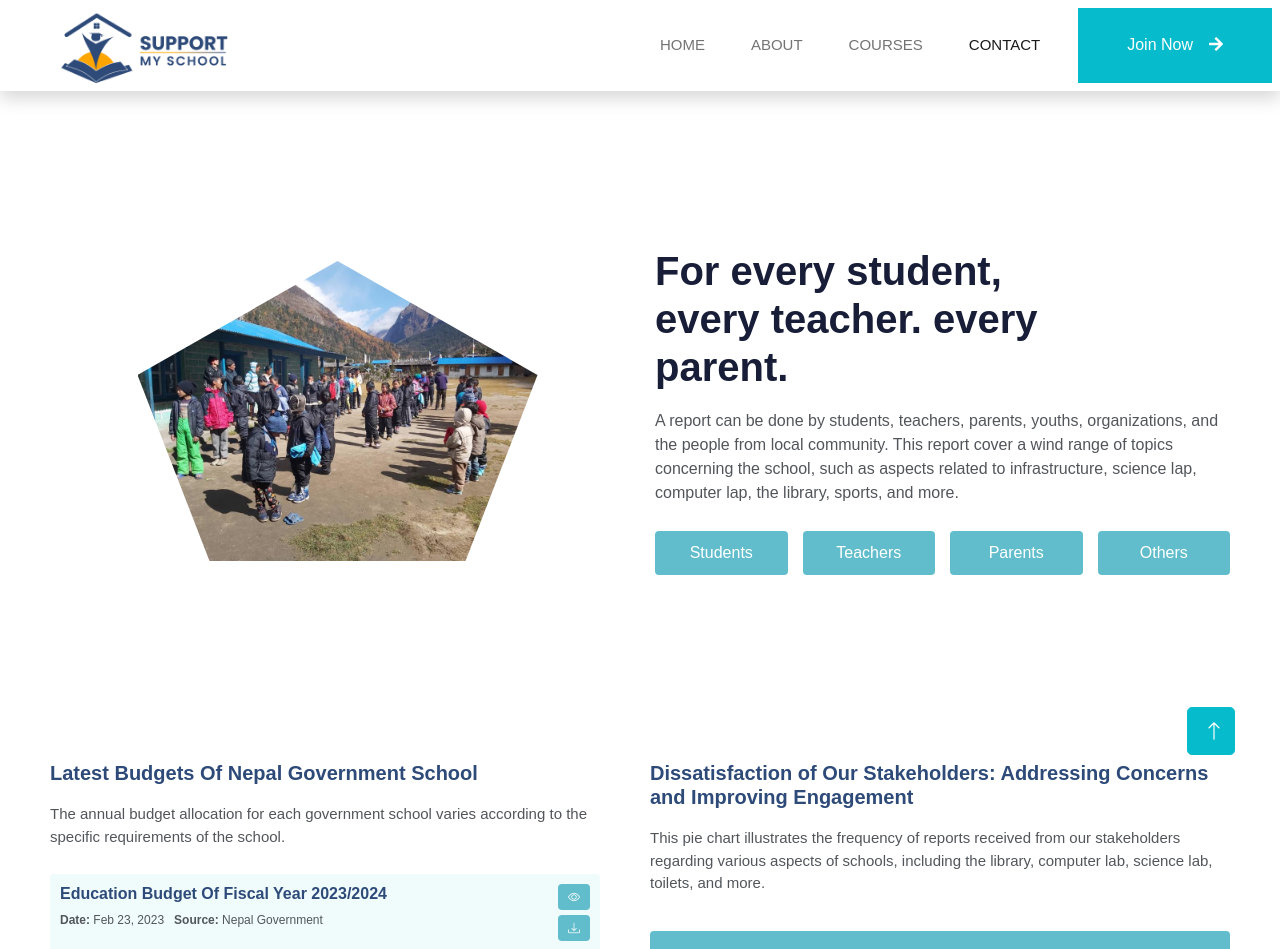
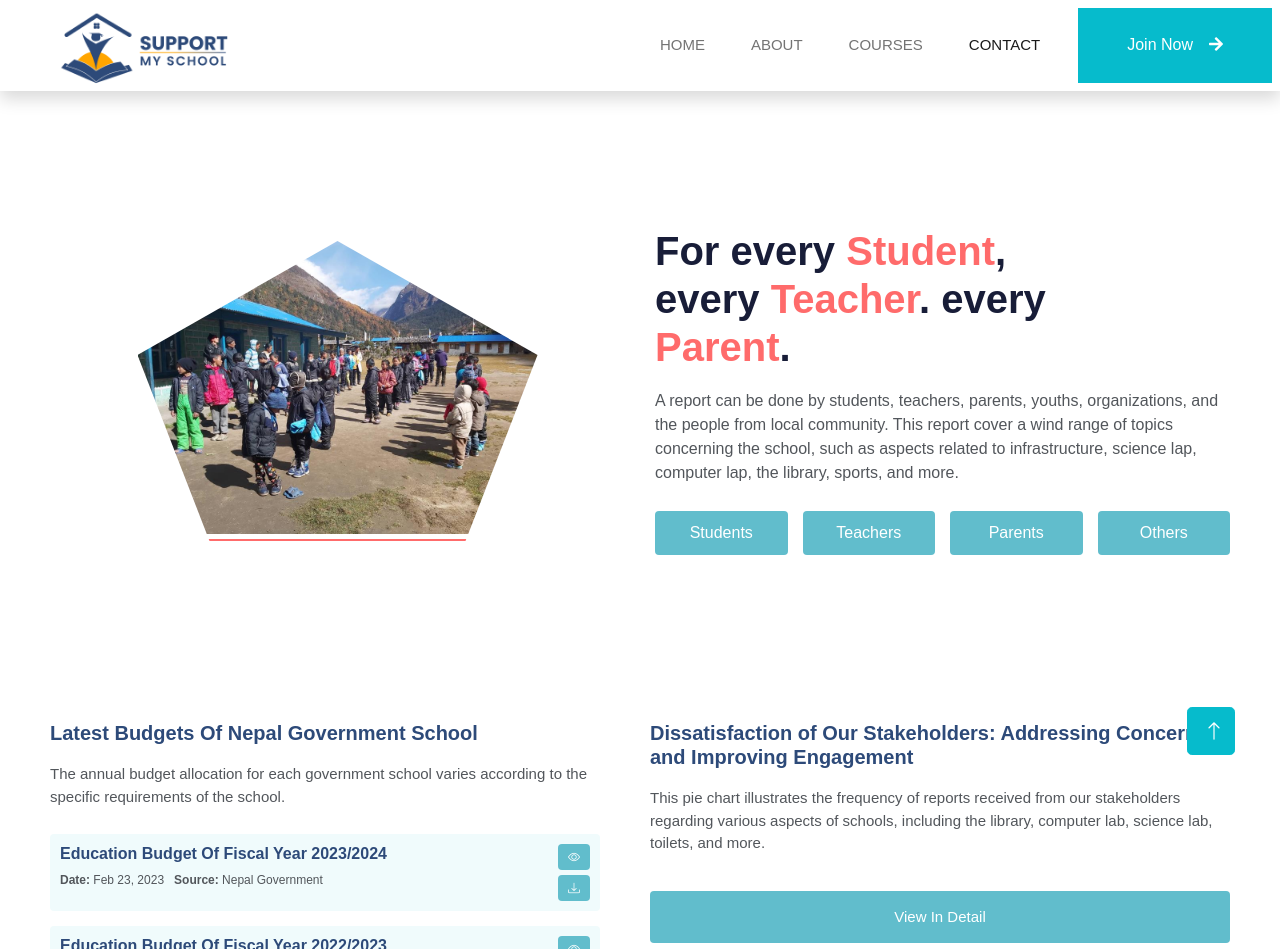
Before and after one commit to sarila/sms-wp, a WordPress theme: template themes/sms/front-page.php in a window 1280 px wide. Shown: the top 949 px of the page. Run offline with PHP 8.4 and a stand-in for WordPress, Linux system fonts and the light colour scheme; the site name, menu and one post (Sample post) are stand-ins, and other content is empty; some libraries are stand-ins or nearby versions.

Commit message:
fix: improve the color of buttons and padding for whole home page.

```diff
--- a/themes/sms/footer.php
+++ b/themes/sms/footer.php
@@ -35,28 +35,24 @@
                 <?php } ?>
                 <div class="d-flex pt-2">
                     <?php if (get_theme_mod('sms_twitter_handle')) { ?>
-                    <a class="btn btn-outline-light btn-social" target="_blank"
-                        href="<?php echo get_theme_mod('sms_twitter_handle'); ?>">
+                        <a class="btn btn-outline-light btn-social" target="_blank" href="<?php echo get_theme_mod('sms_twitter_handle'); ?>">
                             <i class="fab fa-twitter"></i>
                         </a>
                     <?php } ?>
                     <?php if (get_theme_mod('sms_facebook_handle')) { ?>
-                    <a class="btn btn-outline-light btn-social" target="_blank"
-                        href="<?php echo get_theme_mod('sms_facebook_handle'); ?>">
+                        <a class="btn btn-outline-light btn-social" target="_blank" href="<?php echo get_theme_mod('sms_facebook_handle'); ?>">
                             <i class="fab fa-facebook-f"></i>
                         </a>
                     <?php } ?>
 
                     <?php if (get_theme_mod('sms_youtube_handle')) { ?>
-                    <a class="btn btn-outline-light btn-social" target="_blank"
-                        href="<?php echo get_theme_mod('sms_youtube_handle'); ?>">
+                        <a class="btn btn-outline-light btn-social" target="_blank" href="<?php echo get_theme_mod('sms_youtube_handle'); ?>">
                             <i class="fab fa-youtube"></i>
                         </a>
                     <?php } ?>
 
                     <?php if (get_theme_mod('sms_instagram_handle')) { ?>
-                    <a class="btn btn-outline-light btn-social" target="_blank"
-                        href="<?php echo get_theme_mod('sms_instagram_handle'); ?>">
+                        <a class="btn btn-outline-light btn-social" target="_blank" href="<?php echo get_theme_mod('sms_instagram_handle'); ?>">
                             <i class="fab fa-instagram"></i>
                         </a>
                     <?php } ?>
@@ -65,11 +61,10 @@
 
             <div class="col-lg-4 col-md-6">
                 <h4 class="text-white mb-3">Newsletter</h4>
-                <p>Dolor amet sit justo amet elitr clita ipsum elitr est.</p>
+                <p>Stay updated with our latest news and updates by subscribing to our newsletter.</p>
                 <div class="position-relative mx-auto" style="max-width: 400px;">
-                    <input class="form-control border-0 w-100 py-3 ps-4 pe-5" type="text" placeholder="Your email">
-                    <button type="button"
-                        class="btn btn-danger py-2 position-absolute top-0 end-0 mt-2 me-2">SignUp</button>
+                    <input class="form-control border-0 w-100 py-3 ps-4 pe-5" type="text" placeholder="Enter Your Email">
+                    <button type="button" class="btn sign_up_btn  py-2 position-absolute top-0 end-0 mt-2 me-2">SignUp</button>
                 </div>
             </div>
         </div>
--- a/themes/sms/front-page.php
+++ b/themes/sms/front-page.php
@@ -5,14 +5,18 @@
 
 <div class="hero_container">
     <div class="hero_image_wrapper">
-    <img class="img-fluid" src="<?php echo get_template_directory_uri() ?>/includes/assets/img/governmentSchool.jpeg" alt="student_image">
+        <img class="hero_image"
+            src="<?php echo get_template_directory_uri() ?>/includes/assets/img/governmentSchool.jpeg"
+            alt="student_image">
     </div>
     <div class="hero_button_wrapper">
         <div>
-      <h1>For every student,
-        every teacher.
-        every parent.</h1>
-      <p> A report can be done by students, teachers, parents, youths, organizations, and the people from local community. This report cover a wind range of topics concerning the school, such as aspects related to infrastructure, science lap, computer lap, the library, sports, and more.</p>
+            <h1>For every <span style="color: #ff6b6b">Student</span>,
+                every <span style="color: #ff6b6b">Teacher</span>.
+                every <span style="color: #ff6b6b">Parent</span>.</h1>
+            <p> A report can be done by students, teachers, parents, youths, organizations, and the people from local
+                community. This report cover a wind range of topics concerning the school, such as aspects related to
+                infrastructure, science lap, computer lap, the library, sports, and more.</p>
         </div>
         <div class="button_wrapper">
             <button>Students</button>
@@ -151,12 +155,17 @@
         <div class="report_wrapper">
             <h2>Dissatisfaction of Our Stakeholders: Addressing Concerns and Improving Engagement</h2>
             <p>
-      This pie chart illustrates the frequency of reports received from our stakeholders regarding various aspects of schools, including the library, computer lab, science lab, toilets, and more.
+                This pie chart illustrates the frequency of reports received from our stakeholders regarding various
+                aspects of schools, including the library, computer lab, science lab, toilets, and more.
             </p>
-      <button><a href="https://lookerstudio.google.com/embed/u/0/reporting/ffcf76e8-acbf-410e-979a-7eb25987a0e3/page/r5NjD" style="color: white;">View in Detail</a></button>
+            <button class="view_detail_btn"><a
+                    href="https://lookerstudio.google.com/embed/u/0/reporting/ffcf76e8-acbf-410e-979a-7eb25987a0e3/page/r5NjD"
+                    style="color: white;">View in Detail</a></button>
         </div>
         <div class="img_wrapper">
-      <iframe src="https://lookerstudio.google.com/embed/u/0/reporting/ffcf76e8-acbf-410e-979a-7eb25987a0e3/page/r5NjD" width="600" height="400" style="border:none;">
+            <iframe
+                src="https://lookerstudio.google.com/embed/u/0/reporting/ffcf76e8-acbf-410e-979a-7eb25987a0e3/page/r5NjD"
+                width="600" height="400" style="border:none;">
             </iframe>
 
         </div>
@@ -218,7 +227,8 @@
     <div class="container">
         <div class="text-center wow fadeInUp" data-wow-delay="0.1s">
             <h2 class="section-title bg-white text-center text-primary px-3" style="font-size: 24px">How It Works?</h2>
-      <p style="font-size: 16px" class="pt-2">This is the simple step that we follow to loop into our report and find a sustainable solution to that problem</p>
+            <p style="font-size: 16px" class="pt-2">This is the simple step that we follow to loop into our report and
+                find a sustainable solution to that problem</p>
         </div>
         <div class="row g-4">
             <div class="col-lg-4 col-sm-6 wow fadeInUp" data-wow-delay="0.1s">
@@ -235,7 +245,8 @@
                     <div class="p-4">
                         <i class="bi bi-arrow-repeat text-primary mb-4" style="font-size: 50px; "></i>
                         <h5>Review</h5>
-            <span>In second step, we review and work on that problem to find out sustainable solutions.</span>
+                        <span>In second step, we review and work on that problem to find out sustainable
+                            solutions.</span>
                     </div>
                 </div>
             </div>
@@ -244,7 +255,8 @@
                     <div class="p-4">
                         <i class="fa fa-3x fa-book-open text-primary mb-4"></i>
                         <h5>Result</h5>
-            <span>We address the issue and inform stakeholders about the complete educational budget."</span>
+                        <span>We address the issue and inform stakeholders about the complete educational
+                            budget."</span>
                     </div>
                 </div>
             </div>
@@ -258,8 +270,11 @@
     <div class="container">
         <div class="text-center wow fadeInUp" data-wow-delay="0.1s">
             <div class="text-center wow fadeInUp pb-4" data-wow-delay="0.1s">
-        <h2 class="section-title bg-white text-center text-primary px-3" style="font-size: 24px">Unveiling the Beneficiaries of Our Platform</h2>
-        <p style="font-size: 16px" class="pt-2">Our Platform's Wide Reach: Empowering over 34,368 Nepalese Government Schools, Monitoring Yearly Milestones, Assisting News Officials in Reporting Annual Progress, and Engaging Local and Provincial Government Entities</p>
+                <h2 class="section-title bg-white text-center text-primary px-3" style="font-size: 24px">Unveiling the
+                    Beneficiaries of Our Platform</h2>
+                <p style="font-size: 16px" class="pt-2">Our Platform's Wide Reach: Empowering over 34,368 Nepalese
+                    Government Schools, Monitoring Yearly Milestones, Assisting News Officials in Reporting Annual
+                    Progress, and Engaging Local and Provincial Government Entities</p>
             </div>
         </div>
         <div class="row g-3">
@@ -267,8 +282,11 @@
                 <div class="row g-3">
                     <div class="col-lg-12 col-md-12 wow zoomIn" data-wow-delay="0.1s">
                         <a class="position-relative d-block overflow-hidden" href="">
-              <img class="img-fluid" src="<?php echo get_template_directory_uri() ?>/includes/assets/img/governmentSchool.jpeg" style="height: 350px; width: 100%; object-fit: cover" alt="">
-              <div class="bg-white text-center position-absolute bottom-0 end-0 py-2 px-3" style="margin: 1px;">
+                            <img class="img-fluid"
+                                src="<?php echo get_template_directory_uri() ?>/includes/assets/img/governmentSchool.jpeg"
+                                style="height: 350px; width: 100%; object-fit: cover" alt="">
+                            <div class="bg-white text-center position-absolute bottom-0 end-0 py-2 px-3"
+                                style="margin: 1px;">
                                 <small class="text-primary">34k +</small>
                                 <h5 class="m-0">Government Schools</h5>
                             </div>
@@ -276,8 +294,11 @@
                     </div>
                     <div class="col-lg-6 col-md-12 wow zoomIn" data-wow-delay="0.3s">
                         <a class="position-relative d-block overflow-hidden" href="">
-              <img class="img-fluid" src="<?php echo get_template_directory_uri() ?>/includes/assets/img/Map_of_nepalese_provinces_by_population.png" alt="">
-              <div class="bg-white text-center position-absolute bottom-0 end-0 py-2 px-3" style="margin: 1px;">
+                            <img class="img-fluid"
+                                src="<?php echo get_template_directory_uri() ?>/includes/assets/img/Map_of_nepalese_provinces_by_population.png"
+                                alt="">
+                            <div class="bg-white text-center position-absolute bottom-0 end-0 py-2 px-3"
+                                style="margin: 1px;">
                                 <small class="text-primary">7</small>
                                 <h5 class="m-0">Provinces</h5>
                             </div>
@@ -285,8 +306,10 @@
                     </div>
                     <div class="col-lg-6 col-md-12 wow zoomIn" data-wow-delay="0.5s">
                         <a class="position-relative d-block overflow-hidden" href="">
-              <img class="img-fluid" src="<?php echo get_template_directory_uri() ?>/includes/assets/img/cat-3.jpg" alt="">
-              <div class="bg-white text-center position-absolute bottom-0 end-0 py-2 px-3" style="margin: 1px;">
+                            <img class="img-fluid"
+                                src="<?php echo get_template_directory_uri() ?>/includes/assets/img/cat-3.jpg" alt="">
+                            <div class="bg-white text-center position-absolute bottom-0 end-0 py-2 px-3"
+                                style="margin: 1px;">
                                 <small class="text-primary">50 +</small>
                                 <h5 class="m-0">Private News Channels</h5>
                             </div>
@@ -296,7 +319,9 @@
             </div>
             <div class="col-lg-5 col-md-6 wow zoomIn" data-wow-delay="0.7s" style="min-height: 350px;">
                 <a class="position-relative d-block h-100 overflow-hidden" href="">
-          <img class="img-fluid position-absolute w-100 h-100" src="<?php echo get_template_directory_uri() ?>/includes/assets/img/public.jpg" alt="" style="height: auto; width: 100%; object-fit: cover" style="object-fit: cover;">
+                    <img class="img-fluid position-absolute w-100 h-100"
+                        src="<?php echo get_template_directory_uri() ?>/includes/assets/img/public.jpg" alt=""
+                        style="height: auto; width: 100%; object-fit: cover" style="object-fit: cover;">
                     <div class="bg-white text-center position-absolute bottom-0 end-0 py-2 px-3" style="margin:  1px;">
                         <small class="text-primary">2 Millions +</small>
                         <h5 class="m-0">Public</h5>
@@ -312,13 +337,15 @@
 <div class="blog_container" id="blog">
     <div class="blog_header">
         <div class="text-center wow fadeInUp pb-4" data-wow-delay="0.1s">
-      <h2 class="section-title bg-white text-center text-primary px-3" style="font-size: 24px">Explore latest Articles</h2>
+            <h2 class="section-title bg-white text-center text-primary px-3" style="font-size: 24px">Explore latest
+                Articles</h2>
         </div>
     </div>
     <div class="blog_wrapper">
         <div class="blog">
             <div class="blog_image">
-        <img class="img-fluid" src="<?php echo get_template_directory_uri() ?>/includes/assets/img/supportmyschool.jpg" alt="">
+                <img class="img-fluid"
+                    src="<?php echo get_template_directory_uri() ?>/includes/assets/img/supportmyschool.jpg" alt="">
             </div>
             <div class="blog_detail">
                 <h3><a href="#">Summery of Nepal Government School Budget 2023/2024</a></h3>
@@ -334,7 +361,8 @@
         </div>
         <div class="blog">
             <div class="blog_image">
-        <img class="img-fluid" src="<?php echo get_template_directory_uri() ?>/includes/assets/img/public.jpg" alt="">
+                <img class="img-fluid" src="<?php echo get_template_directory_uri() ?>/includes/assets/img/public.jpg"
+                    alt="">
             </div>
             <div class="blog_detail">
                 <h3><a href="#">Summery of Nepal Government School Budget 2023/2024</a></h3>
@@ -350,7 +378,8 @@
         </div>
         <div class="blog">
             <div class="blog_image">
-        <img class="img-fluid" src="<?php echo get_template_directory_uri() ?>/includes/assets/img/governmentSchool.jpeg" alt="">
+                <img class="img-fluid"
+                    src="<?php echo get_template_directory_uri() ?>/includes/assets/img/governmentSchool.jpeg" alt="">
             </div>
             <div class="blog_detail">
                 <h3><a href="#">Summery of Nepal Government School Budget 2023/2024</a></h3>
@@ -366,7 +395,8 @@
         </div>
         <div class="blog">
             <div class="blog_image">
-        <img class="img-fluid" src="<?php echo get_template_directory_uri() ?>/includes/assets/img/budgetshow.jpg" alt="">
+                <img class="img-fluid"
+                    src="<?php echo get_template_directory_uri() ?>/includes/assets/img/budgetshow.jpg" alt="">
             </div>
             <div class="blog_detail">
                 <h3><a href="#">Summery of Nepal Government School Budget 2023/2024</a></h3>
--- a/themes/sms/includes/assets/css/style.css
+++ b/themes/sms/includes/assets/css/style.css
@@ -208,6 +208,12 @@
   color: var(--light);
 }
 
+/* hero page  */
+.hero_image {
+  border-bottom: 2px solid #ff6b6b;
+  padding-bottom: 5px;
+}
+
 /*** Section Title ***/
 .section-title {
   position: relative;
@@ -275,7 +281,7 @@
   display: grid;
   grid-template-columns: 1fr 1fr;
   gap: 30px;
-  min-height: 80vh;
+  min-height: 75vh;
 }
 
 .hero_container .hero_image_wrapper {
```
Also changed, not shown: other parts of themes/sms/includes/assets/css/style.css (+40 -2 lines), 1 other file. Lines whose indentation alone changed are shown as unchanged.
